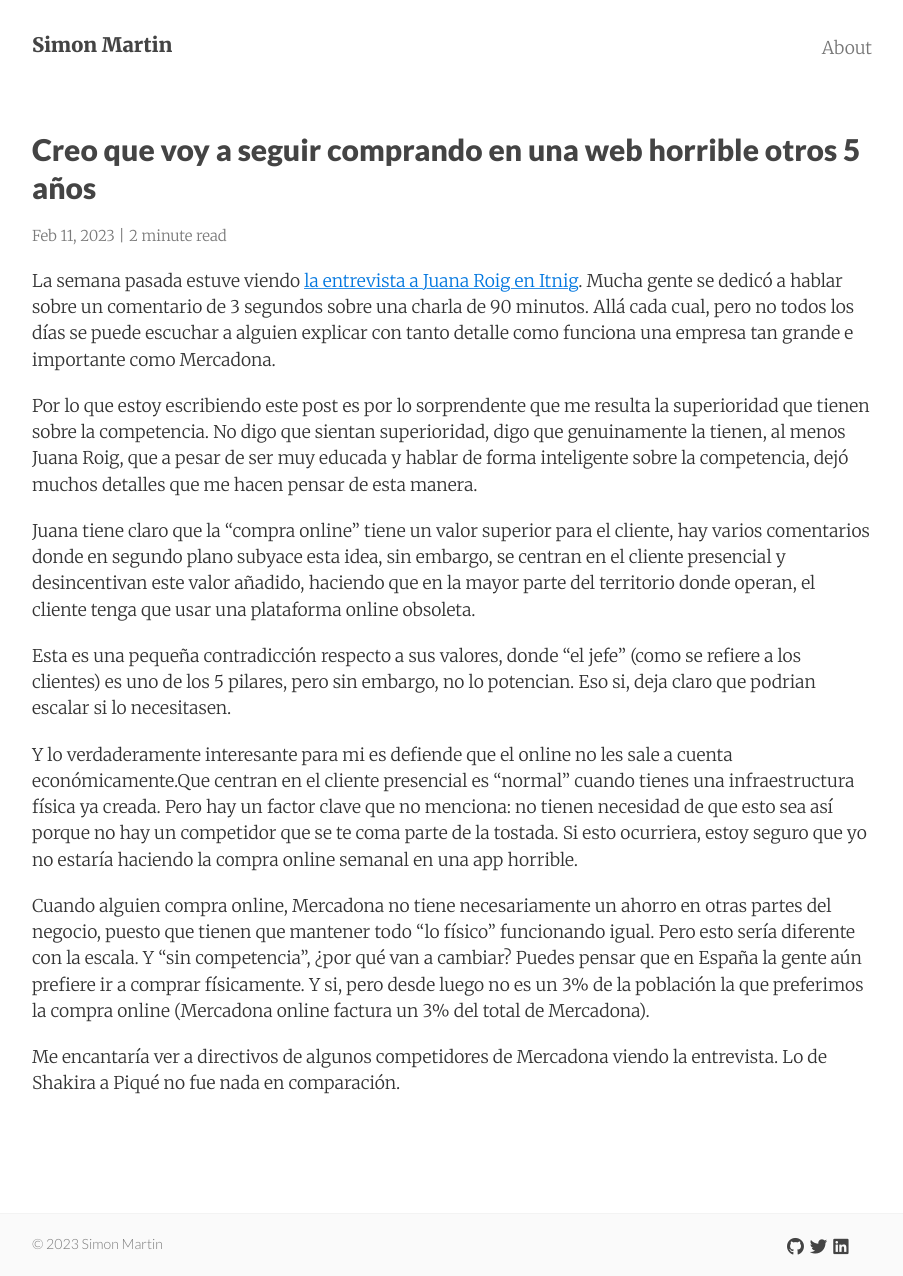
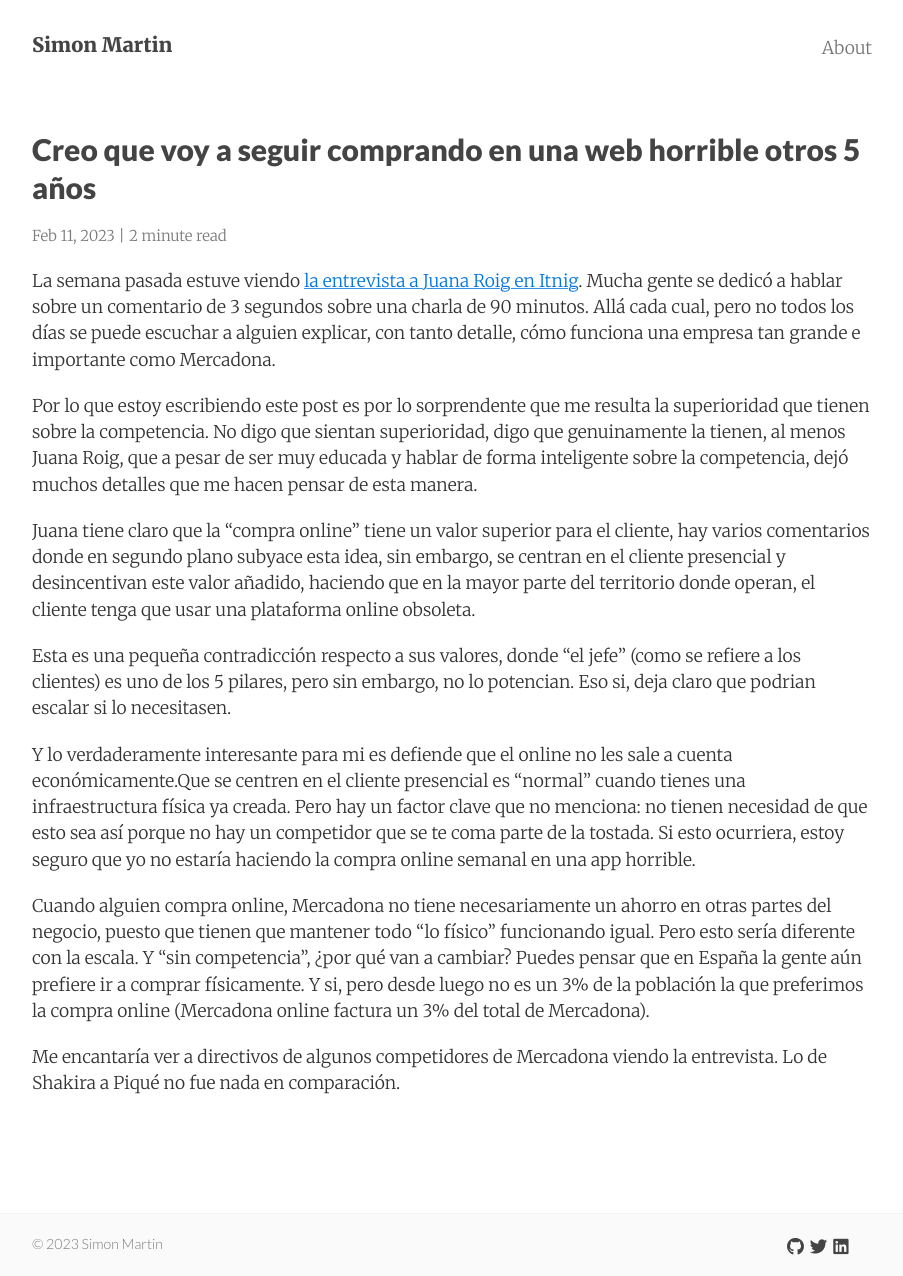
Before and after one commit to simon-contreras-deel/oleurud.github.io, a Jekyll site: the page built from _posts/2023-02-11-mercadona-no-tiene-competencia.md, in a window 1280 px wide. Shown: the whole page, without its empty margins (188-1091 px from the left). Built offline with Jekyll 4.4.1, drawn with Linux system fonts in a browser that asks for light colours; nearby versions of some CDN libraries.

Commit message:
chore: typos

```diff
--- a/_posts/2023-02-11-mercadona-no-tiene-competencia.md
+++ b/_posts/2023-02-11-mercadona-no-tiene-competencia.md
@@ -6,7 +6,7 @@ summary:    Despues de ver la entrevista a Juana Roig de Mercadona, creo que voy
 categories: Negocio
 ---
 
-La semana pasada estuve viendo [la entrevista a Juana Roig en Itnig](https://www.youtube.com/watch?v=bIHILg-pT_I). Mucha gente se dedicó a hablar sobre un comentario de 3 segundos sobre una charla de 90 minutos. Allá cada cual, pero no todos los días se puede escuchar a alguien explicar con tanto detalle como funciona una empresa tan grande e importante como Mercadona.
+La semana pasada estuve viendo [la entrevista a Juana Roig en Itnig](https://www.youtube.com/watch?v=bIHILg-pT_I). Mucha gente se dedicó a hablar sobre un comentario de 3 segundos sobre una charla de 90 minutos. Allá cada cual, pero no todos los días se puede escuchar a alguien explicar, con tanto detalle, cómo funciona una empresa tan grande e importante como Mercadona.
 
 Por lo que estoy escribiendo este post es por lo sorprendente que me resulta la superioridad que tienen sobre la competencia. No digo que sientan superioridad, digo que genuinamente la tienen, al menos Juana Roig, que a pesar de ser muy educada y hablar de forma inteligente sobre la competencia, dejó muchos detalles que me hacen pensar de esta manera.
 
@@ -14,7 +14,7 @@ Juana tiene claro que la "compra online" tiene un valor superior para el cliente
 
 Esta es una pequeña contradicción respecto a sus valores, donde "el jefe" (como se refiere a los clientes) es uno de los 5 pilares, pero sin embargo, no lo potencian. Eso si, deja claro que podrian escalar si lo necesitasen.
 
-Y lo verdaderamente interesante para mi es defiende que el online no les sale a cuenta económicamente.Que centran en el cliente presencial es "normal" cuando tienes una infraestructura física ya creada. Pero hay un factor clave que no menciona: no tienen necesidad de que esto sea así porque no hay un competidor que se te coma parte de la tostada. Si esto ocurriera, estoy seguro que yo no estaría haciendo la compra online semanal en una app horrible.
+Y lo verdaderamente interesante para mi es defiende que el online no les sale a cuenta económicamente.Que se centren en el cliente presencial es "normal" cuando tienes una infraestructura física ya creada. Pero hay un factor clave que no menciona: no tienen necesidad de que esto sea así porque no hay un competidor que se te coma parte de la tostada. Si esto ocurriera, estoy seguro que yo no estaría haciendo la compra online semanal en una app horrible.
 
 Cuando alguien compra online, Mercadona no tiene necesariamente un ahorro en otras partes del negocio, puesto que tienen que mantener todo “lo físico” funcionando igual. Pero esto sería diferente con la escala. Y “sin competencia”, ¿por qué van a cambiar? Puedes pensar que en España la gente aún prefiere ir a comprar físicamente. Y si, pero desde luego no es un 3% de la población la que preferimos la compra online (Mercadona online factura un 3% del total de Mercadona).
 
```
